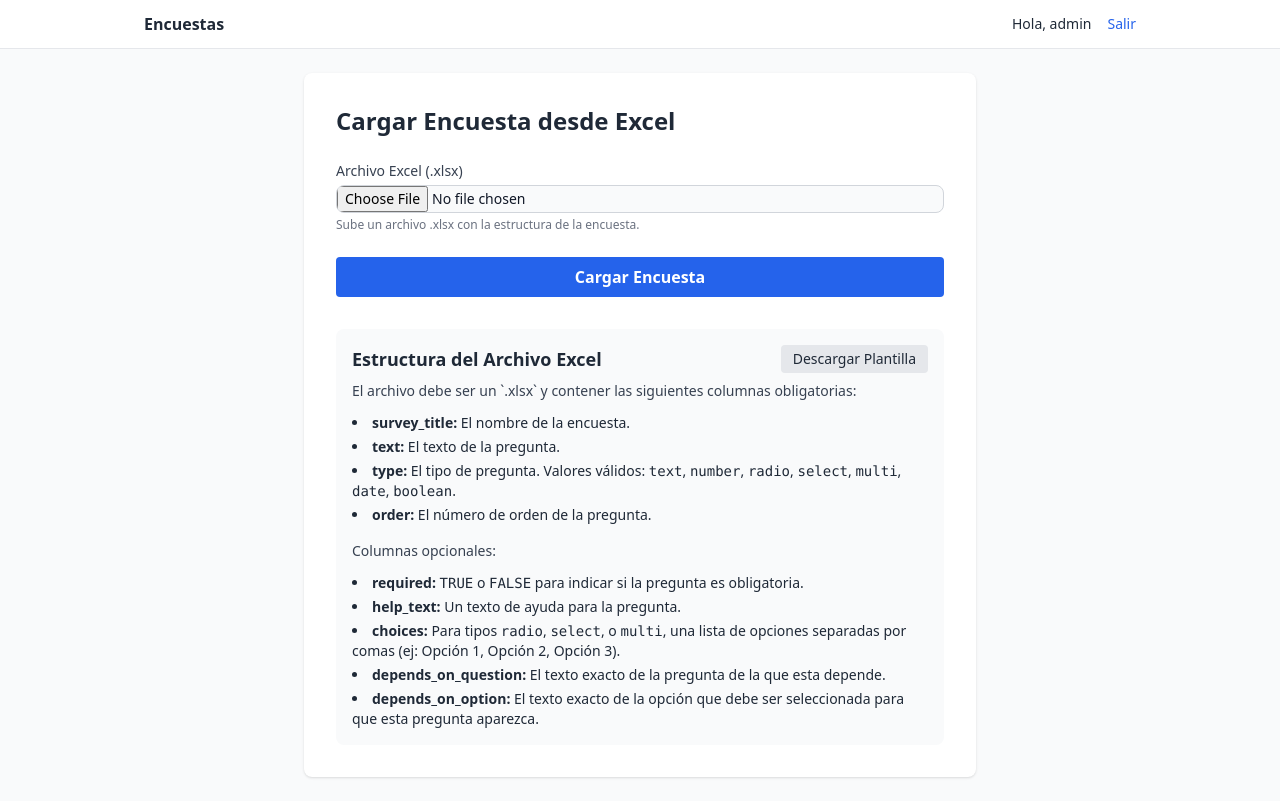
After one commit to jcarlosabc/djangoapp, a Django app: page /upload/ in a window 1280 px wide. The commit adds this page. Run offline with Django 4.2, Linux system fonts and the light colour scheme; a user stored in the database is signed in; some libraries are stand-ins or nearby versions.

Commit message:
feat- Create modulo to load a survey using a excel template from a formular

```diff
--- a/surveys/forms.py
+++ b/surveys/forms.py
@@ -1,6 +1,22 @@
 from django import forms
-from django.forms import ModelChoiceField, ModelMultipleChoiceField
-from .models import Question, Option, QuestionType, Municipio, Ubicacion, Interviewer, SingleChoiceDisplayType # Added Interviewer
+from .models import ResponseSet, Answer, DOCUMENT_TYPES, Question, QuestionType, Interviewer, SingleChoiceDisplayType
+from django.contrib.auth.models import User
+
+class SurveyUploadForm(forms.Form):
+    excel_file = forms.FileField(
+        label="Archivo Excel",
+        help_text="Sube un archivo .xlsx con la estructura de la encuesta.",
+        widget=forms.ClearableFileInput(attrs={'class': 'mt-1 block w-full text-sm text-gray-900 border border-gray-300 rounded-lg cursor-pointer bg-gray-50 focus:outline-none'}),
+        validators=[
+            lambda file: file.name.endswith('.xlsx') or forms.ValidationError("El archivo debe ser .xlsx")
+        ]
+    )
+
+class ResponseForm(forms.ModelForm):
+    class Meta:
+        model = ResponseSet
+        fields = []
+
 
 class ResponseSetForm(forms.Form):
     text_input_classes = 'mt-1 block w-full px-3 py-2 bg-white border border-gray-300 rounded-md text-sm shadow-sm placeholder-gray-400 focus:outline-none focus:ring-1 focus:ring-blue-500 focus:border-blue-500'
--- /dev/null
+++ b/surveys/templates/surveys/survey_upload.html
@@ -0,0 +1,71 @@
+{% extends "surveys/base.html" %}
+{% load static %}
+{% block title %}Cargar Encuesta desde Excel{% endblock %}
+
+{% block content %}
+<div class="max-w-2xl mx-auto bg-white p-8 rounded-lg shadow">
+  <h1 class="text-2xl font-semibold mb-6">Cargar Encuesta desde Excel</h1>
+
+  {% if messages %}
+    <div class="mb-6">
+      {% for message in messages %}
+        <div class="p-4 rounded-md {% if message.tags == 'success' %}bg-green-100 text-green-800{% elif message.tags == 'error' %}bg-red-100 text-red-800{% else %}bg-blue-100 text-blue-800{% endif %}">
+          <p class="font-medium">{{ message.tags|title }}</p>
+          <p>{{ message|linebreaksbr }}</p>
+        </div>
+      {% endfor %}
+    </div>
+  {% endif %}
+
+  <form method="post" enctype="multipart/form-data">
+    {% csrf_token %}
+
+    <div class="mb-4">
+      <label for="{{ form.excel_file.id_for_label }}" class="block text-sm font-medium text-gray-700 mb-1">
+        Archivo Excel (.xlsx)
+      </label>
+      {{ form.excel_file }}
+      {% if form.excel_file.help_text %}
+        <p class="text-xs text-gray-500 mt-1">{{ form.excel_file.help_text }}</p>
+      {% endif %}
+      {% for error in form.excel_file.errors %}
+        <p class="text-red-600 text-sm mt-1">{{ error }}</p>
+      {% endfor %}
+    </div>
+
+    <div class="mt-6">
+      <button type="submit" class="w-full px-4 py-2 rounded bg-blue-600 text-white font-semibold hover:bg-blue-700 focus:outline-none focus:ring-2 focus:ring-offset-2 focus:ring-blue-500">
+        Cargar Encuesta
+      </button>
+    </div>
+  </form>
+
+  <div class="mt-8 p-4 bg-gray-50 rounded-lg">
+    <div class="flex justify-between items-center mb-2">
+      <h3 class="font-semibold text-lg">Estructura del Archivo Excel</h3>
+      <a href="{% static 'surveys/templates/plantilla_encuesta.xlsx' %}" download class="px-3 py-1 rounded bg-gray-200 text-gray-800 text-sm font-medium hover:bg-gray-300">
+        Descargar Plantilla
+      </a>
+    </div>
+    <p class="text-sm text-gray-700 mb-3">
+      El archivo debe ser un `.xlsx` y contener las siguientes columnas obligatorias:
+    </p>
+    <ul class="list-disc list-inside text-sm space-y-1 mb-4">
+      <li><strong>survey_title:</strong> El nombre de la encuesta.</li>
+      <li><strong>text:</strong> El texto de la pregunta.</li>
+      <li><strong>type:</strong> El tipo de pregunta. Valores válidos: <code>text</code>, <code>number</code>, <code>radio</code>, <code>select</code>, <code>multi</code>, <code>date</code>, <code>boolean</code>.</li>
+      <li><strong>order:</strong> El número de orden de la pregunta.</li>
+    </ul>
+    <p class="text-sm text-gray-700 mb-3">
+      Columnas opcionales:
+    </p>
+    <ul class="list-disc list-inside text-sm space-y-1">
+      <li><strong>required:</strong> <code>TRUE</code> o <code>FALSE</code> para indicar si la pregunta es obligatoria.</li>
+      <li><strong>help_text:</strong> Un texto de ayuda para la pregunta.</li>
+      <li><strong>choices:</strong> Para tipos <code>radio</code>, <code>select</code>, o <code>multi</code>, una lista de opciones separadas por comas (ej: Opción 1, Opción 2, Opción 3).</li>
+      <li><strong>depends_on_question:</strong> El texto exacto de la pregunta de la que esta depende.</li>
+      <li><strong>depends_on_option:</strong> El texto exacto de la opción que debe ser seleccionada para que esta pregunta aparezca.</li>
+    </ul>
+  </div>
+</div>
+{% endblock %}
--- a/surveys/urls.py
+++ b/surveys/urls.py
@@ -9,6 +9,7 @@ urlpatterns = [
     path("public/", views.survey_list_public, name="public_list"),
     path("s/<slug:survey_code>/", views.survey_fill, name="fill"), # Changed 'code' to 'survey_code'
     path("s/<slug:survey_code>/check-respondent/", views.check_duplicate_respondent, name="check_respondent"), # Changed 'code' to 'survey_code'
+    path("upload/", views.survey_upload_view, name="survey_upload"),
     path("signup/", views.signup, name="signup"),
     path("login/", auth_views.LoginView.as_view(template_name="surveys/auth_login.html"), name="login"),
     path("logout/", auth_views.LogoutView.as_view(), name="logout"),
--- a/surveys/views.py
+++ b/surveys/views.py
@@ -6,9 +6,160 @@ from django.db import transaction
 from django.http import JsonResponse
 from django.urls import reverse
 from django.contrib import messages # <-- Añadido
-from .models import Survey, Section, Question, ResponseSet, Answer, DOCUMENT_TYPES, Ubicacion, Municipio, Interviewer, QuestionType
-from .forms import ResponseSetForm, build_answers_form_for_section
+from .models import Survey, Section, Question, ResponseSet, Answer, DOCUMENT_TYPES, Ubicacion, Municipio, Interviewer, QuestionType, Option, SingleChoiceDisplayType, SingleChoiceDisplayType
+from .forms import ResponseSetForm, build_answers_form_for_section, SurveyUploadForm
 from .forms_signup import SignUpForm
+import pandas as pd
+from django.utils.text import slugify
+
+def _process_survey_excel(excel_file, status_callback):
+    try:
+        df = pd.read_excel(excel_file)
+    except Exception as e:
+        status_callback('error', f"Error al leer el archivo Excel: {e}")
+        return
+
+    required_columns = ['survey_title', 'text', 'type', 'order']
+    if not all(col in df.columns for col in required_columns):
+        status_callback('error', f"El archivo Excel debe contener las siguientes columnas: {', '.join(required_columns)}")
+        return
+
+    surveys_cache = {}
+    sections_cache = {}
+    questions_cache = {}
+
+    status_callback('info', "Iniciando el proceso de carga de la encuesta...")
+
+    for index, row in df.iterrows():
+        try:
+            survey_title = row['survey_title'].strip()
+            if survey_title not in surveys_cache:
+                survey_code = slugify(survey_title)
+                survey, created = Survey.objects.get_or_create(
+                    code=survey_code,
+                    defaults={'name': survey_title, 'description': 'Encuesta cargada desde Excel.'}
+                )
+                surveys_cache[survey_title] = survey
+                if created:
+                    status_callback('info', f"Encuesta '{survey.name}' creada.")
+            survey = surveys_cache[survey_title]
+
+            if survey.id not in sections_cache:
+                section, created = Section.objects.get_or_create(
+                    survey=survey,
+                    order=1,
+                    defaults={'title': 'Sección Principal'}
+                )
+                sections_cache[survey.id] = section
+                if created:
+                    status_callback('info', f"Sección 'Sección Principal' creada para '{survey.name}'.")
+            section = sections_cache[survey.id]
+
+            question_text = row['text'].strip()
+            question_type = row['type'].strip().lower()
+            question_order = int(row['order'])
+
+            type_mapping = {
+                'radio': (QuestionType.SINGLE, SingleChoiceDisplayType.RADIO),
+                'select': (QuestionType.SINGLE, SingleChoiceDisplayType.SELECT),
+                'text': (QuestionType.TEXT, None),
+                'number': (QuestionType.INTEGER, None),
+                'textarea': (QuestionType.TEXT, None),
+                'multi': (QuestionType.MULTI, None),
+                'date': (QuestionType.DATE, None),
+                'boolean': (QuestionType.BOOL, None),
+            }
+
+            q_type, display_type = type_mapping.get(question_type, (QuestionType.TEXT, None))
+
+            question_code = slugify(f"{question_text[:40]}-{question_order}")
+
+            question_defaults = {
+                'text': question_text,
+                'qtype': q_type,
+                'order': question_order,
+                'required': str(row.get('required', 'True')).strip().lower() in ['true', '1', 'yes'],
+                'help_text': str(row.get('help_text', '')),
+            }
+            if display_type:
+                question_defaults['single_choice_display'] = display_type
+
+            question, created = Question.objects.update_or_create(
+                section=section,
+                code=question_code,
+                defaults=question_defaults
+            )
+
+            questions_cache[question_text] = question
+
+            if created:
+                status_callback('info', f"  - Pregunta '{question.text}' creada.")
+            else:
+                status_callback('info', f"  - Pregunta '{question.text}' actualizada.")
+
+            if pd.notna(row.get('choices')):
+                choices_str = str(row['choices'])
+                Option.objects.filter(question=question).delete()
+                for i, choice_text in enumerate(choices_str.split(',')):
+                    choice_text = choice_text.strip()
+                    if choice_text:
+                        Option.objects.create(
+                            question=question,
+                            code=slugify(f"{question.code}-{choice_text[:20]}"),
+                            label=choice_text,
+                            order=i + 1
+                        )
+                status_callback('info', f"    - Opciones actualizadas para '{question.text}'.")
+
+        except Exception as e:
+            status_callback('error', f"Error procesando la fila {index + 2}: {e}")
+            continue
+
+    status_callback('info', "\nResolviendo dependencias entre preguntas...")
+    for index, row in df.iterrows():
+        if pd.notna(row.get('depends_on_question')) and pd.notna(row.get('depends_on_option')):
+            dependent_question_text = row['text'].strip()
+            parent_question_text = row['depends_on_question'].strip()
+            trigger_option_text = row['depends_on_option'].strip()
+
+            dependent_question = questions_cache.get(dependent_question_text)
+            parent_question = questions_cache.get(parent_question_text)
+
+            if not dependent_question or not parent_question:
+                status_callback('warning', f"ADVERTENCIA: No se pudo resolver la dependencia para '{dependent_question_text}'. Pregunta o padre no encontrados.")
+                continue
+
+            try:
+                trigger_option = Option.objects.get(question=parent_question, label=trigger_option_text)
+                dependent_question.depends_on = parent_question
+                dependent_question.depends_on_option = trigger_option
+                dependent_question.save()
+                status_callback('info', f"  - Dependencia establecida: '{dependent_question.text}' depende de '{parent_question.text}' = '{trigger_option.label}'.")
+            except Option.DoesNotExist:
+                status_callback('warning', f"ADVERTENCIA: No se encontró la opción '{trigger_option_text}' para '{parent_question_text}'.")
+            except Exception as e:
+                status_callback('error', f"Error al establecer dependencia para '{dependent_question.text}': {e}")
+
+    status_callback('success', "\n¡Proceso de carga finalizado con éxito!")
+
+@login_required
+def survey_upload_view(request):
+    if request.method == 'POST':
+        form = SurveyUploadForm(request.POST, request.FILES)
+        if form.is_valid():
+            excel_file = request.FILES['excel_file']
+
+            # Usamos una función lambda para que los mensajes se agreguen al request
+            status_callback = lambda tag, msg: messages.add_message(request, getattr(messages, tag.upper(), messages.INFO), msg)
+
+            _process_survey_excel(excel_file, status_callback)
+
+            return redirect(request.path) # Redirige a la misma página para mostrar los mensajes
+    else:
+        form = SurveyUploadForm()
+
+    return render(request, 'surveys/survey_upload.html', {'form': form})
+
 
 def signup(request):
     if request.method == 'POST':
```
Also changed, not shown: surveys/management/commands/load_survey_from_excel.py (added, +160 -0 lines), surveys/templates/surveys/survey_list.html (+6 -1 lines), db.sqlite3, 1 other file.
